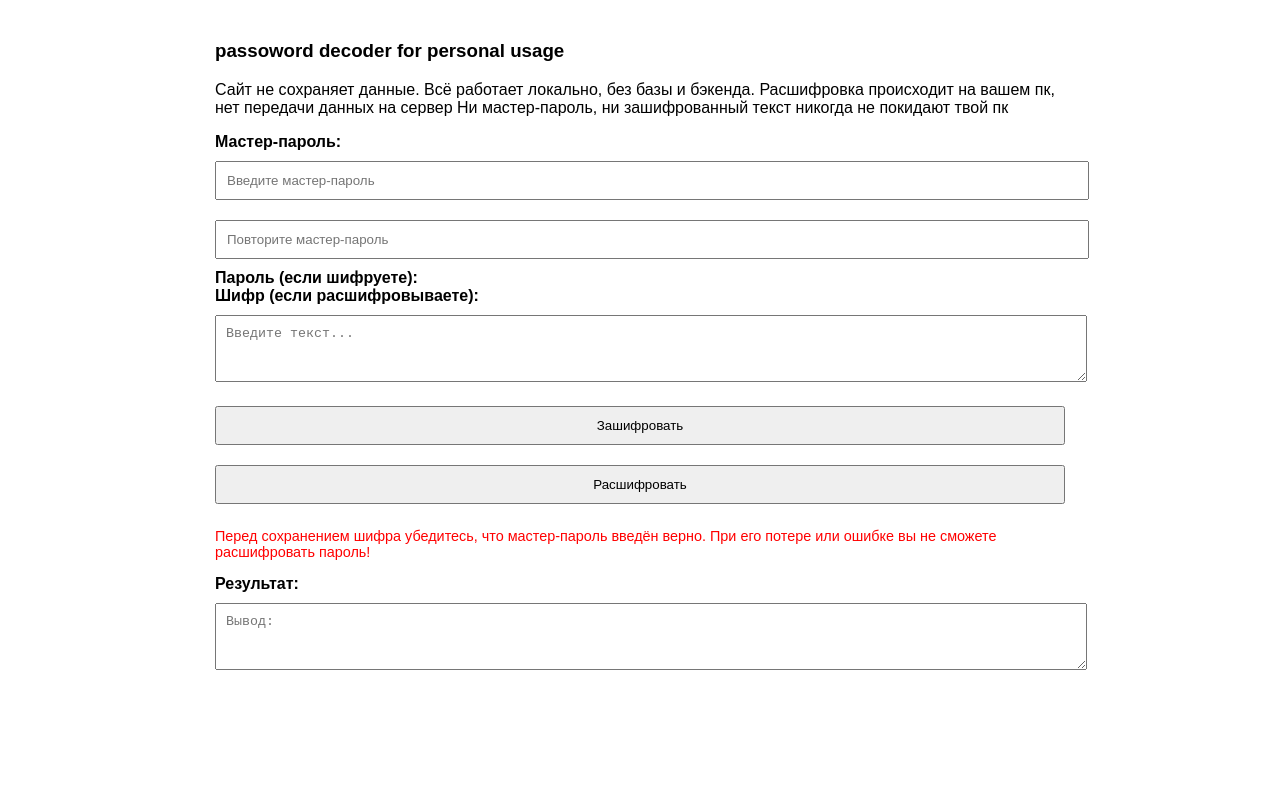
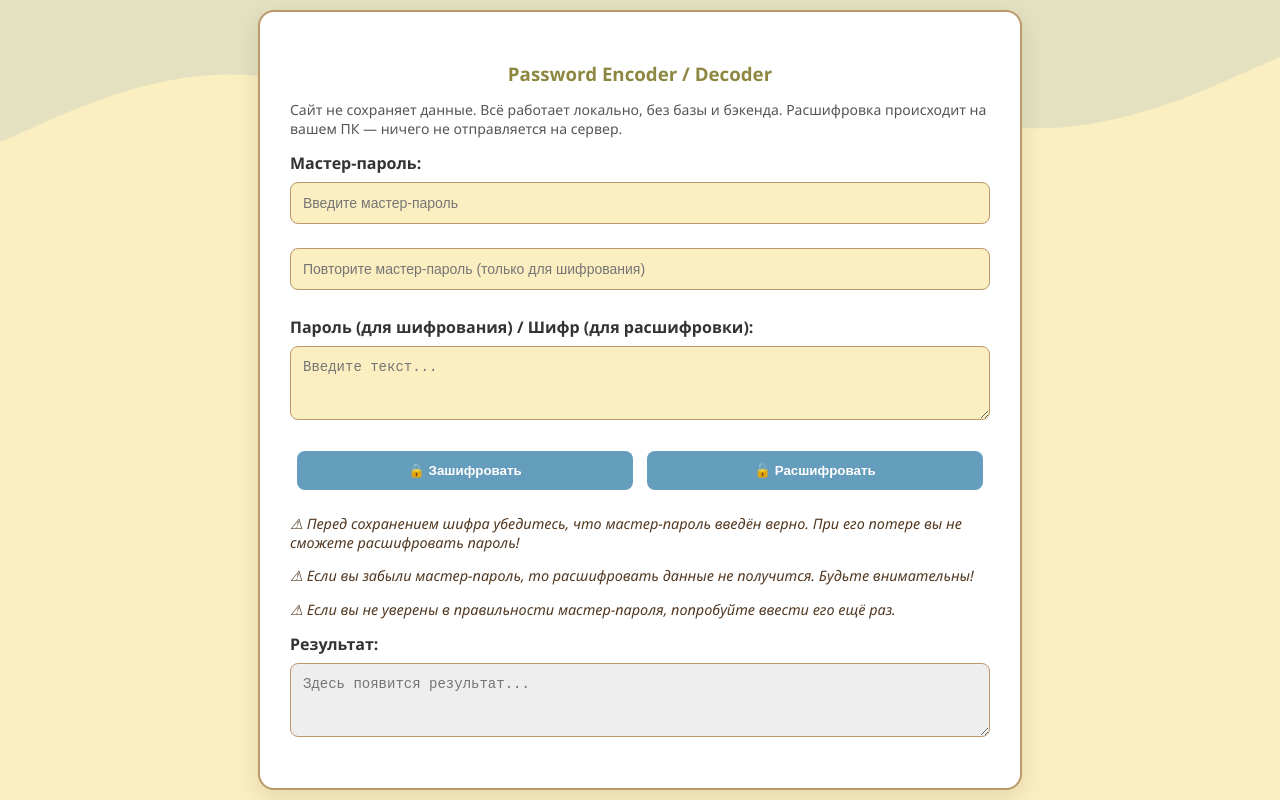
Before and after one commit to eldar-05/passwordEnoderSite, a plain HTML site: page index.html in a window 1280 px wide. Drawn offline with nearby package versions, Linux system fonts and the light colour scheme.

Commit message:
adding desing / style

```diff
--- a/index.html
+++ b/index.html
@@ -5,33 +5,121 @@
   <title>Шифратор паролей (AES)</title>
   <script src="https://cdnjs.cloudflare.com/ajax/libs/crypto-js/4.1.1/crypto-js.min.js"></script>
   <style>
-    body { font-family: Arial, sans-serif; max-width: 850px; margin: 40px auto; }
-    input, textarea, button { width: 100%; margin: 10px 0; padding: 10px; }
-    label { font-weight: bold; }
-    .warn { color: red; font-size: 0.9em; }
+    body {
+      margin: 0;
+      padding: 0;
+      font-family: 'Segoe UI', sans-serif;
+      background-color: #FBEEC1;
+      color: #333;
+      min-height: 100vh;
+      display: flex;
+      align-items: center;
+      justify-content: center;
+      position: relative;
+    }
+    .container {
+      background-color: #ffffff;
+      border: 2px solid #BC986A;
+      padding: 30px;
+      border-radius: 16px;
+      box-shadow: 0 8px 24px rgba(0, 0, 0, 0.1);
+      width: 100%;
+      max-width: 700px;
+      position: relative;
+      z-index: 2;
+    }
+    h3 {
+      color: #8D8741;
+      text-align: center;
+      margin-bottom: 10px;
+    }
+    p {
+      font-size: 14px;
+      color: #555;
+    }
+    label {
+      font-weight: bold;
+      margin-top: 10px;
+      display: block;
+    }
+    input, textarea {
+      width: 100%;
+      padding: 12px;
+      margin: 8px 0 16px;
+      border: 1px solid #BC986A;
+      border-radius: 8px;
+      background-color: #FBEEC1;
+      font-size: 14px;
+      box-sizing: border-box;
+    }
+    button {
+      width: 48%;
+      padding: 12px;
+      margin: 10px 1%;
+      border: none;
+      border-radius: 8px;
+      font-weight: bold;
+      background-color: #659DBD;
+      color: white;
+      cursor: pointer;
+      transition: background-color 0.3s ease;
+    }
+    button:hover {
+      background-color: #517fa4;
+    }
+    .warn {
+      color: #513720;
+      font-size: 0.9em;
+      font-style: italic;
+    }
+    textarea[readonly] {
+      background-color: #eee;
+    }
+    .svg-background {
+      position: absolute;
+      top: 0;
+      left: 0;
+      width: 100%;
+      height: 100%;
+      overflow: hidden;
+      z-index: 0;
+    }
+    .svg-background svg {
+      width: 100%;
+      height: auto;
+      opacity: 0.15;
+    }
+
   </style>
 </head>
 <body>
-  <h3> passoword decoder for personal usage</h3>
-  <p>Сайт не сохраняет данные. Всё работает локально, без базы и бэкенда. Расшифровка происходит на вашем пк, нет передачи данных на сервер
-Ни мастер-пароль, ни зашифрованный текст никогда не покидают твой пк</p>
+  <div class="svg-background">
+    <svg viewBox="0 0 1440 320">
+      <path fill="#659DBD" fill-opacity="1"
+        d="M0,160L48,138.7C96,117,192,75,288,85.3C384,96,480,160,576,160C672,160,768,96,864,90.7C960,85,1056,139,1152,144C1248,149,1344,107,1392,85.3L1440,64L1440,0L1392,0C1344,0,1248,0,1152,0C1056,0,960,0,864,0C768,0,672,0,576,0C480,0,384,0,288,0C192,0,96,0,48,0L0,0Z">
+      </path>
+    </svg>
+  </div>
+  <div class="container">
+    <h3>Password Encoder / Decoder</h3>
+    <p>Сайт не сохраняет данные. Всё работает локально, без базы и бэкенда. Расшифровка происходит на вашем ПК — ничего не отправляется на сервер.</p>
 
-  <label>Мастер-пароль:</label>
-  <input id="masterKey" placeholder="Введите мастер-пароль">
-  <input id="confirmKey" placeholder="Повторите мастер-пароль">
+    <label>Мастер-пароль:</label>
+    <input id="masterKey" type="password" placeholder="Введите мастер-пароль">
+    <input id="confirmKey" type="password" placeholder="Повторите мастер-пароль (только для шифрования)">
+    <label>Пароль (для шифрования) / Шифр (для расшифровки):</label>
+    <textarea id="inputText" rows="3" placeholder="Введите текст..."></textarea>
+    <div style="display: flex; justify-content: space-between;">
+      <button onclick="encrypt()">🔒 Зашифровать</button>
+      <button onclick="decrypt()">🔓 Расшифровать</button>
+    </div>
 
-  <label>Пароль (если шифруете):</label>
-  <br>
-  <label>Шифр (если расшифровываете):</label>
-  <textarea id="inputText" rows="3" placeholder="Введите текст..."></textarea>
-
-  <button onclick="encrypt()">Зашифровать</button>
-  <button onclick="decrypt()">Расшифровать</button>
-
-  <p class="warn">Перед сохранением шифра убедитесь, что мастер-пароль введён верно. При его потере или ошибке вы не сможете расшифровать пароль!</p>
-
-  <label>Результат:</label>
-  <textarea id="outputText" rows="3" readonly placeholder="Вывод:"></textarea>
+    <p class="warn">⚠ Перед сохранением шифра убедитесь, что мастер-пароль введён верно. При его потере вы не сможете расшифровать пароль!</p>
+    <p class="warn">⚠ Если вы забыли мастер-пароль, то расшифровать данные не получится. Будьте внимательны!</p>
+    <p class="warn">⚠ Если вы не уверены в правильности мастер-пароля, попробуйте ввести его ещё раз.</p>
+    <label>Результат:</label>
+    <textarea id="outputText" rows="3" readonly placeholder="Здесь появится результат..."></textarea>
+  </div>
 
   <script>
     function encrypt() {
@@ -49,6 +137,7 @@
       const encrypted = CryptoJS.AES.encrypt(text, key).toString();
       document.getElementById("outputText").value = encrypted;
     }
+
     function decrypt() {
       const encrypted = document.getElementById("inputText").value;
       const key = document.getElementById("masterKey").value;
```
